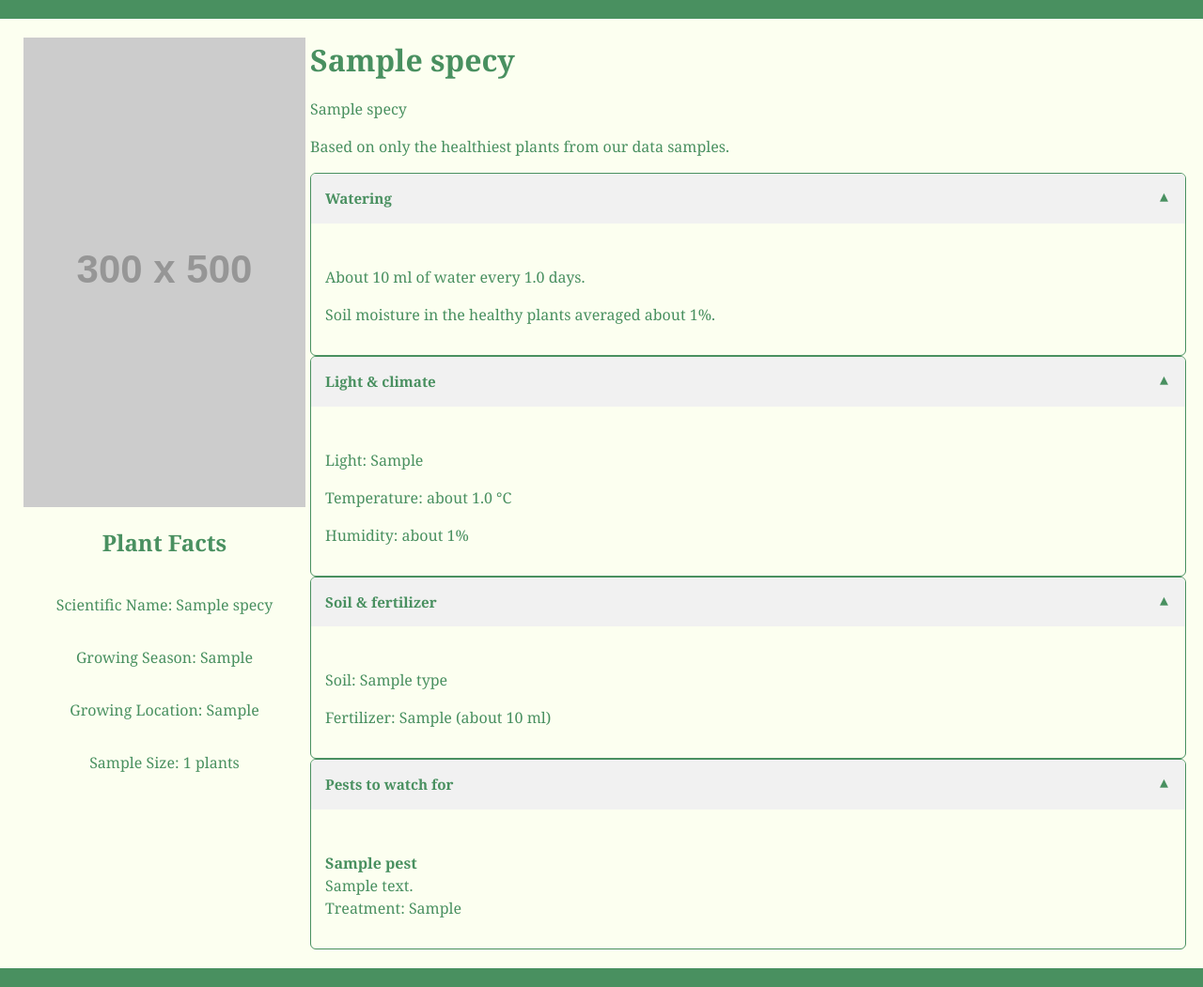
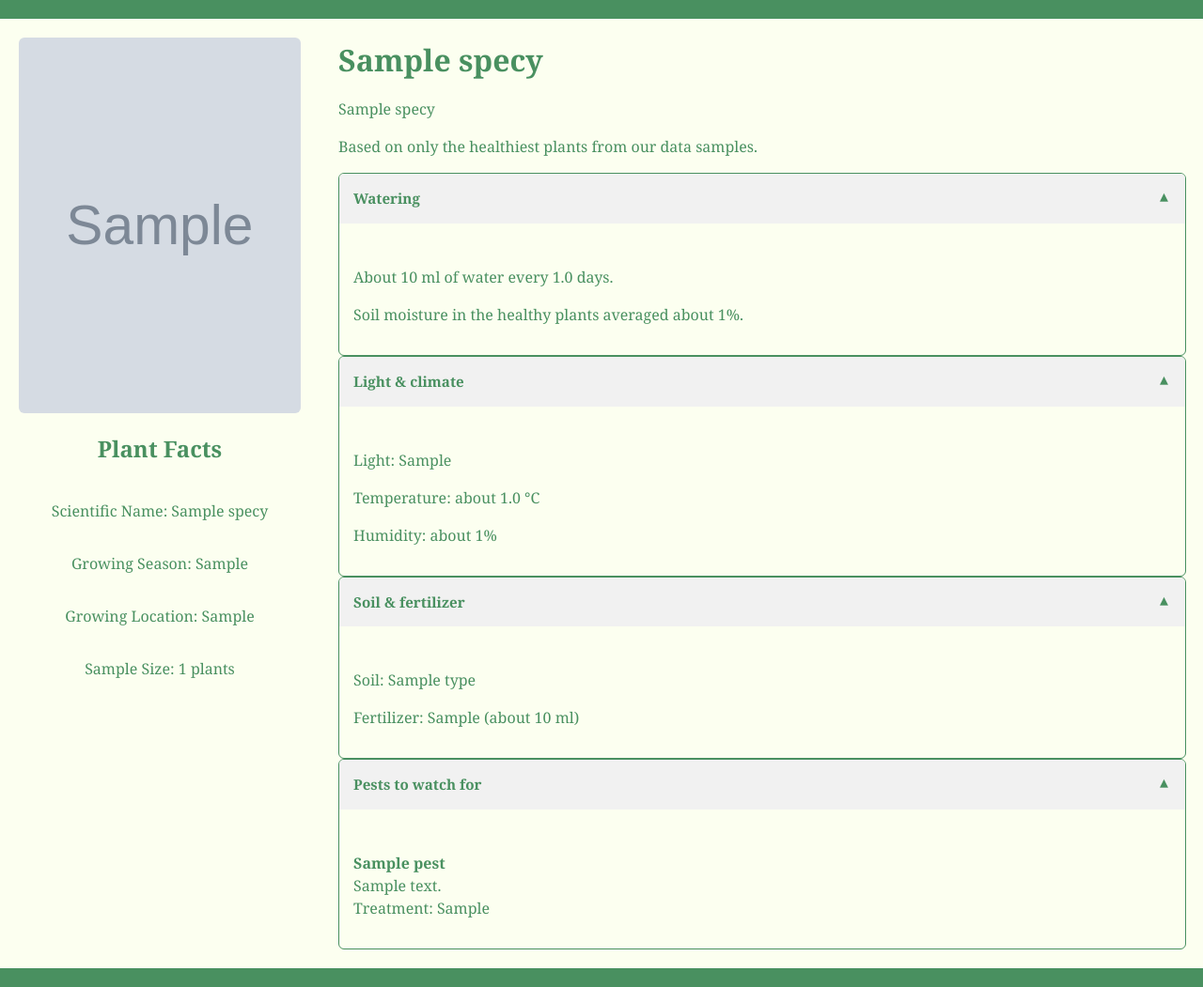
Before and after one commit to poopydesu/485_Plant_Care_System, a PHP site: page /plant-info.php?id=1 in a window 1280 px wide. Shown: the part 81-1132 px from the top of the page at 94% size. Run offline with PHP 8.4, Linux system fonts and the light colour scheme; the visitor is signed in with stand-in values (Sample User, id 1); tables that the repository leaves empty hold one stand-in row (values such as "Sample post"); grey boxes marked "Sample" are stand-in pictures; grey boxes labelled with a size stand in for pictures from a placeholder-image service; data that the repository does not hold is empty; some libraries are stand-ins or nearby versions.

Commit message:
Add styling for plant images

```diff
--- a/src/plant-info.php
+++ b/src/plant-info.php
@@ -34,13 +34,17 @@ $pests = $plantCare['pests'];
 $pageTitle = $plant['common_name'] . ' Care';
 require __DIR__ . '/../includes/header.php';
 ?>
-     <div class="main-body">
+     <div class="main-body plant-info">
 
     <!-- Left side of main body is 25% column -->
     <div class="col-left">
 
         <!-- Plant image and facts -->
-        <img src="https://placehold.co/300x500" alt="Placeholder">
+        <?php if ($plant['image']): ?>
+            <img class="species-img" src="assets/<?= h($plant['image']) ?>" alt="<?= h($plant['common_name']) ?>">
+        <?php else: ?>
+            <img src="https://placehold.co/300x500" alt="Placeholder">
+        <?php endif; ?>
 
         <h2>Plant Facts</h2>
 
--- a/src/style.css
+++ b/src/style.css
@@ -399,6 +399,19 @@ input {
     background: var(--leaf-dark);
 }
 
+.species-img {
+    width: 100%;
+    aspect-ratio: 3 / 4;
+    object-fit: cover;
+    border-radius: 6px;
+}
+
+
+.main-body.plant-info {
+    gap: 40px;
+}
+
+
 /* STYLES FOR THE MOD BUTTONS */
 .tools {
     display: flex;
```
